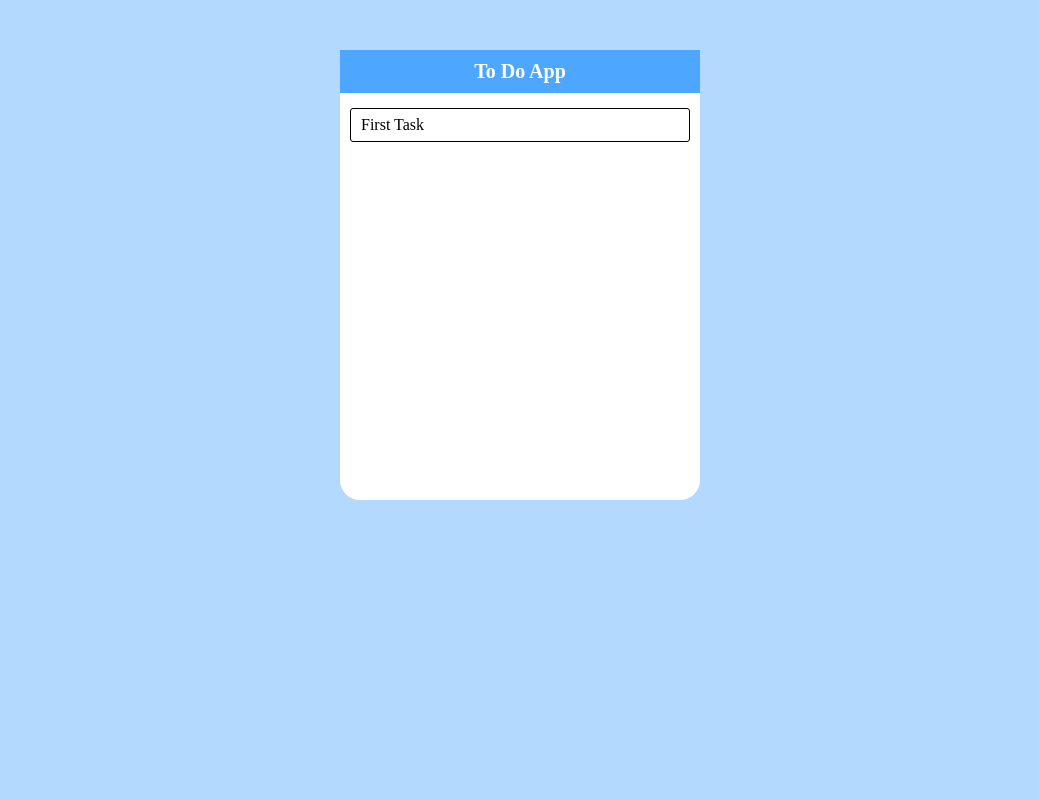
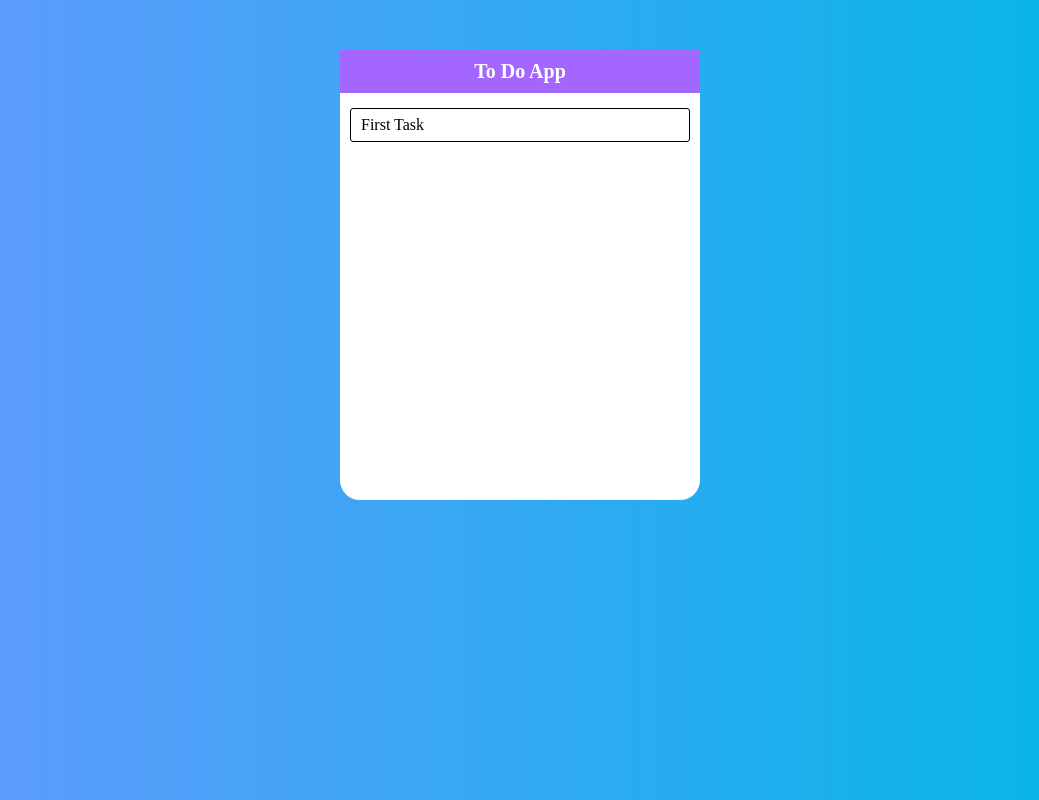
Before and after one commit to khushi4452/TO---DO-APP, a plain HTML site: page index.html in a window 1280 px wide. Shown: the whole page, without its empty margins (120-1159 px from the left). Drawn offline with Linux system fonts and the light colour scheme.

Commit message:
changes in the css

```diff
--- a/style.css
+++ b/style.css
@@ -1,5 +1,7 @@
 body {
-   background-color: #b3d9ff;
+   background-image: linear-gradient(to right,#6699ff
+   ,#00b8e6
+   100% );
 }
 
 
@@ -17,7 +19,7 @@ body {
     font-size: 20px;
     text-align: center;
     padding: 10px;
-    background-color:#4da6ff ;
+    background-color: #a366ff ;
     color: #ffffff;
 }
 
```
